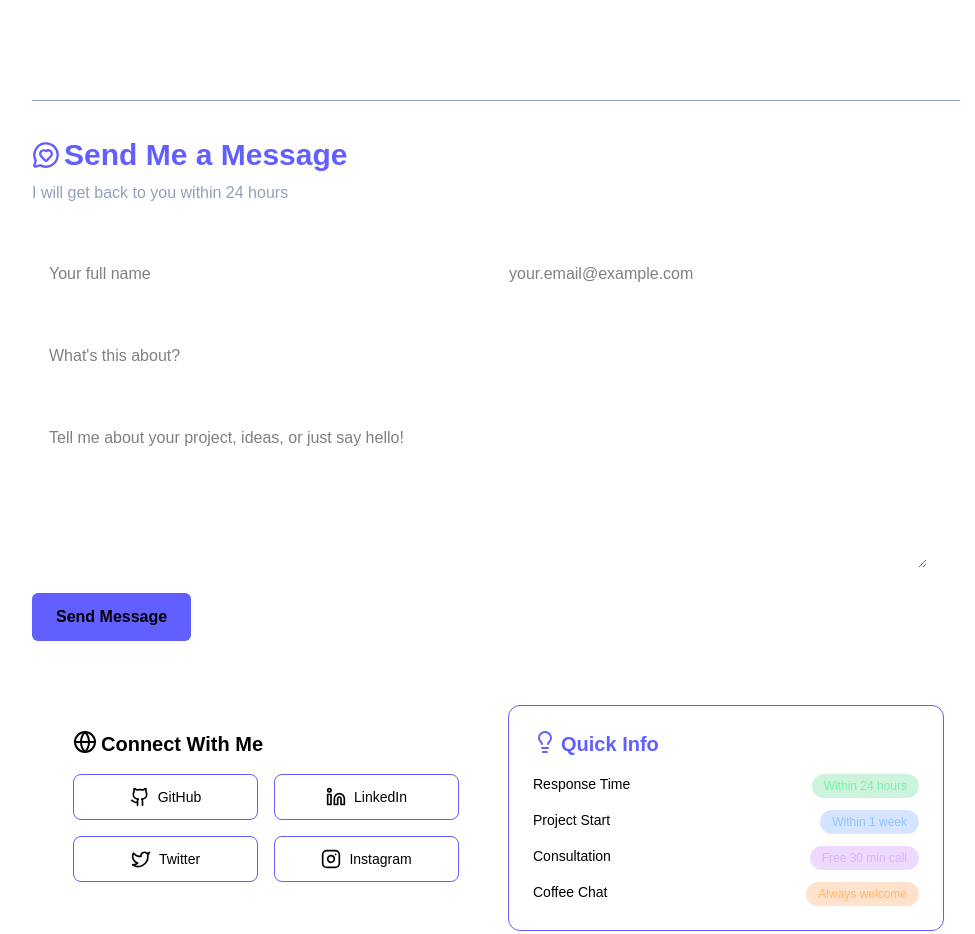
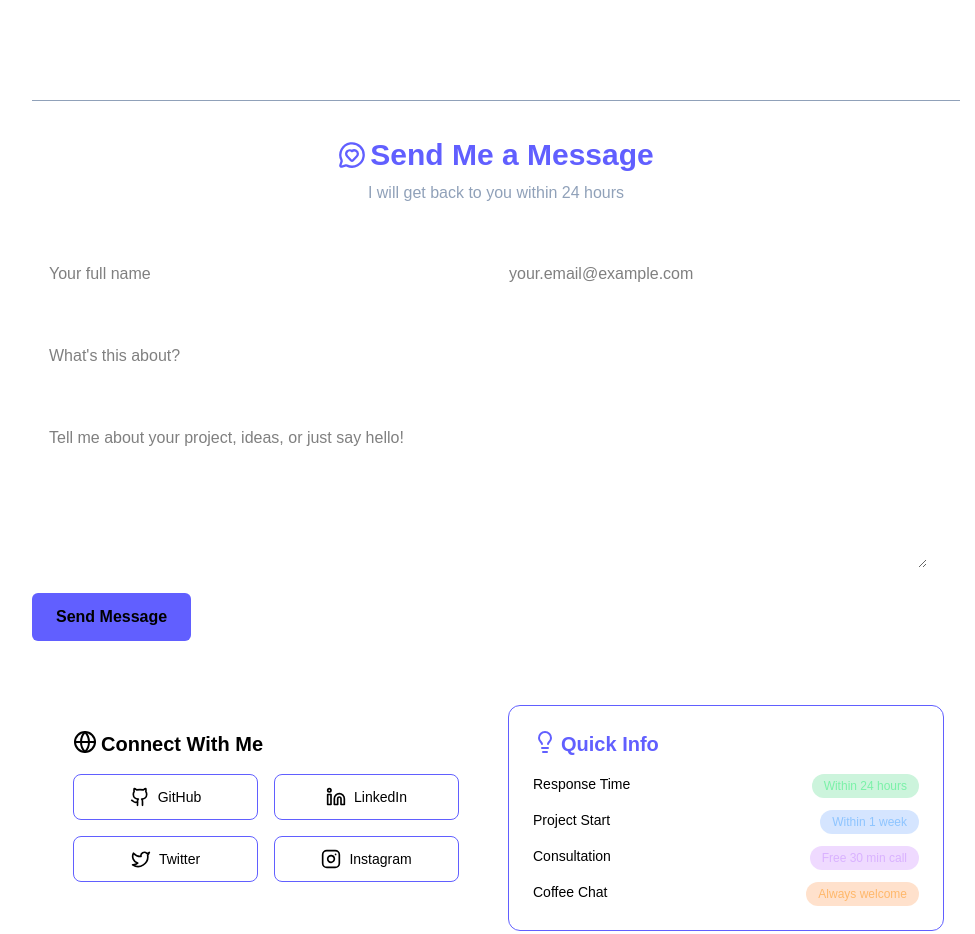
Before and after one commit to godric4/vista, a Next.js app: page / in a window 1280 px wide. Shown: the part 2860-3794 px from the top of the page, without its empty margins (144-1119 px from the left). Built offline with nearby package versions, Linux system fonts and the light colour scheme.

Commit message:
fixed layout

```diff
--- a/src/components/Contact.tsx
+++ b/src/components/Contact.tsx
@@ -14,8 +14,8 @@ const Contact = () => {
   return (
     <section id='contact' className=' px-6 py-16'>
       <hr className='my-3 py-3 text-secondary' />
-
-      <h2 className='text-3xl text-shade font-bold mb-2 flex items-center'>
+      <div className=''>
+        <h2 className='text-3xl text-shade font-bold mb-2 flex items-center justify-center'>
           {' '}
           <span className='mr-1'>
             {' '}
@@ -23,9 +23,10 @@ const Contact = () => {
           </span>
           Send Me a Message
         </h2>
-      <p className='mb-10 text-secondary'>
+        <p className='mb-10 text-secondary text-center'>
           I will get back to you within 24 hours
         </p>
+      </div>
 
       {/* Contact Form */}
       <form className='grid grid-cols-1 md:grid-cols-2 gap-6 max-w-4xl mb-16'>
```
Lines whose indentation alone changed are shown as unchanged.
